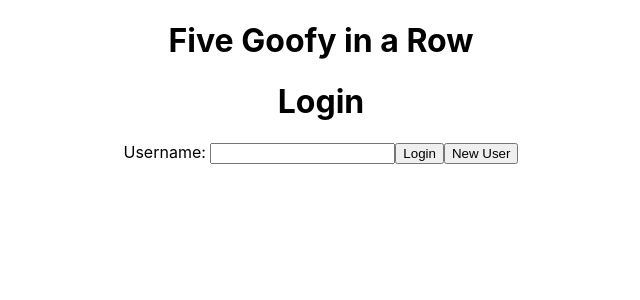
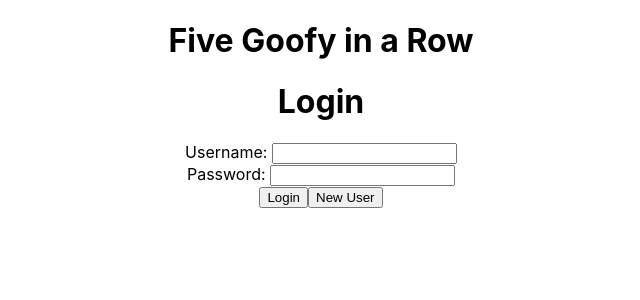
Before and after one commit to nguyensjsu/sp19-202-goofy-object, a React (Create React App) app in the folder frontend/: page /login in a window 1280 px wide. Shown: the top 300 px of the page, without its empty margins (319-959 px from the left). Built offline with nearby package versions, Linux system fonts and the light colour scheme.

Commit message:
add password in login

```diff
--- a/frontend/src/LoginPage/LoginPage.js
+++ b/frontend/src/LoginPage/LoginPage.js
@@ -7,6 +7,7 @@ class LoginPage extends Component {
 
     state = {
         username: "",
+        password: "",
         msg: ""
     }
 
@@ -20,7 +21,8 @@ class LoginPage extends Component {
     onLoginHandler = () => {
         console.log("Username:", this.state.username);
         axios.post(config.host + "/login", {
-            username: this.state.username
+            username: this.state.username,
+            password: this.state.password
         }).then(res => {
             if (res.status === 200) {
                 console.log('Login status:', res.data);
@@ -46,7 +48,9 @@ class LoginPage extends Component {
             <React.Fragment>
                 <h1>Login</h1>
                 <label htmlFor="username">Username: </label>
-                <input type="text" id="username" value={this.state.username} onChange={this.onChangeHandler}></input>
+                <input type="text" id="username" value={this.state.username} onChange={this.onChangeHandler}></input><br/>
+                <label htmlFor="password">Password: </label>
+                <input type="text" id="password" value={this.state.password} onChange={this.onChangeHandler}></input><br/>
                 <input type="button" value="Login" onClick={this.onLoginHandler}></input>
                 <input type="button" value="New User" onClick={this.onNewUserHandler}></input>
                 <p>{this.state.msg}</p>
```
